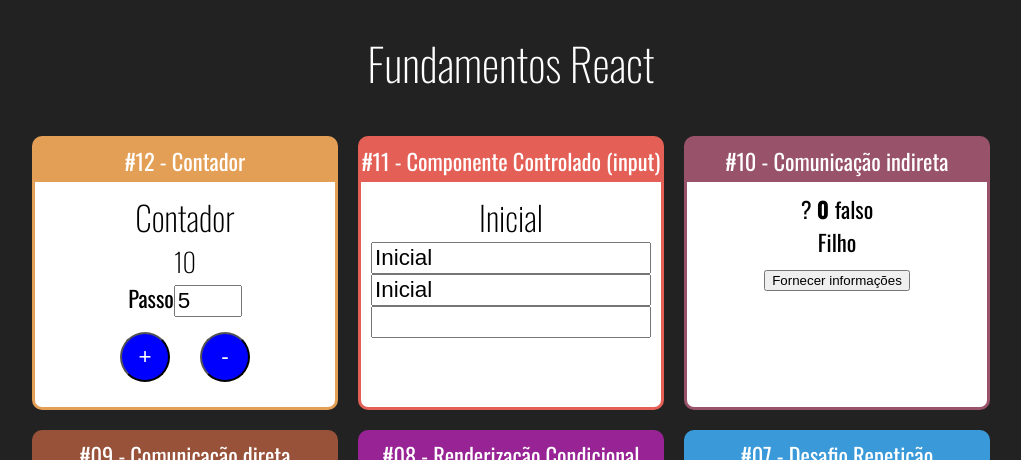
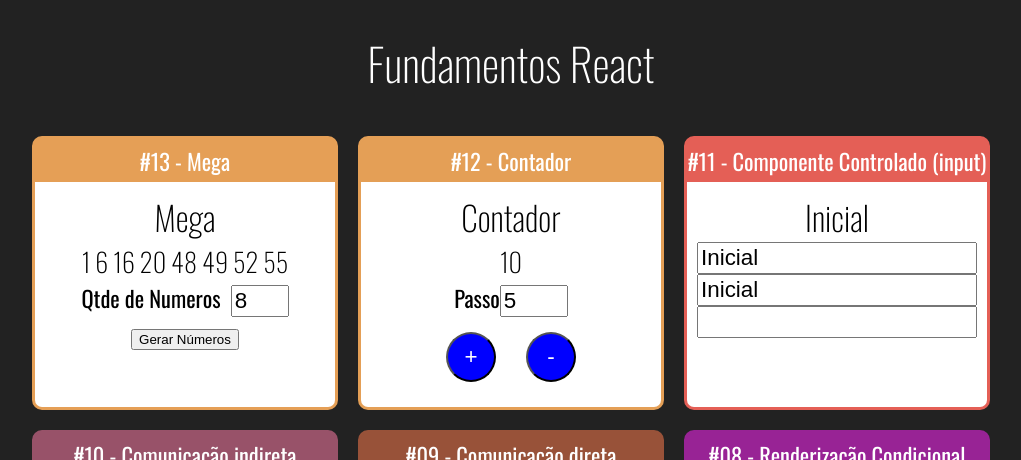
Before and after one commit to Ricardo-Lucena-Clear/Fundamentos-React, a React (Create React App) app: page / in a window 1280 px wide. Shown: the top 460 px of the page, without its empty margins (129-1150 px from the left). Built offline with nearby package versions, Linux system fonts and the light colour scheme.

Commit message:
Megasena challenge(Final)

```diff
--- a/src/App.jsx
+++ b/src/App.jsx
@@ -15,6 +15,8 @@
 import IndiretaPai from "./components/comunicação/IndiretaPai";
 import Input from "./components/formulario/Input";
 import Contador from "./components/contador/Contador";
+import Mega from "./Mega/Mega";
+
 
 
 
@@ -23,6 +25,10 @@
         <h1>Fundamentos React</h1>
 
         <div className="Cards">
+
+            <Card titulo="#13 - Mega" color="#e59f56">
+                <Mega qtde={8}></Mega>
+            </Card>
 
             <Card titulo="#12 - Contador" color="#e49f56">
                 <Contador numeroInicial={10}></Contador>
--- /dev/null
+++ b/src/Mega/Mega.css
@@ -0,0 +1,9 @@
+.Mega input {
+    font-size: 1.4rem;
+    width: 50px;
+
+}
+
+.Mega label {
+    margin-right: 10px;
+}
--- a/src/Mega/Mega.jsx
+++ b/src/Mega/Mega.jsx
@@ -1,15 +1,50 @@
-function gerarNumeroNaoContido(min, max, array){
-    const aleatorio = parseInt(Math.random() * (max+1 -min)) + min
+import React from "react"
+import { useState } from "react"
+import "./Mega.css"
+
+export default props => {
+
+    function gerarNumeroNaoContido(min, max, array) {
+        const aleatorio = parseInt(Math.random() * (max + 1 - min)) + min
         return array.includes(aleatorio) ? gerarNumeroNaoContido(min, max, array) :
             aleatorio
     }
-function gerarNumeros(qtde){
-    const numeros= Array(qtde).fill(0)
-    .reduce (nums)=>{
-        const novoNumero = gerarNumeroNaoContido(1,60, nums)
-        return ([...nums, novoNumero])
+
+    function gerarNumeros(qtde) {
+        const numeros = Array(qtde).fill(0)
+            .reduce((nums) => {
+                const novoNumero = gerarNumeroNaoContido(1, 60, nums)
+                return [...nums, novoNumero]
             }, [])
+            .sort((n1, n2) => n1 - n2)
 
         return numeros
     }
-console.log(gerarNumeros(7))
+    const[qtde, setQtde]= useState(props.qtde || 6)
+    const numerosIniciais = gerarNumeros(qtde)
+    const[numeros, setNumeros]= useState(numerosIniciais)
+
+
+    return (
+        <div className="Mega">
+
+
+        <h2> Mega </h2> <
+        h3> {numeros.join (' ')} </h3>
+        <div>
+            <label>Qtde de Numeros</label>
+            <input
+            min="6"
+            max="17"
+            type="number"
+            value={qtde}
+                onChange={(e) => {
+                    setQtde(+e.target.value)
+                    setNumeros(gerarNumeros(+e.target.value))
+                }}/>
+
+        </div>
+        <button onClick={_ => setNumeros(gerarNumeros(qtde))}>Gerar Números</button>
+        </div>
+    )
+}
```
Lines whose indentation alone changed are shown as unchanged.
